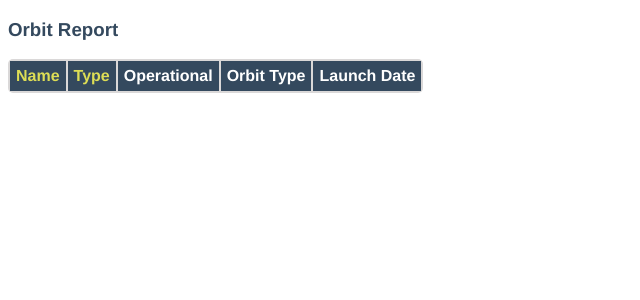
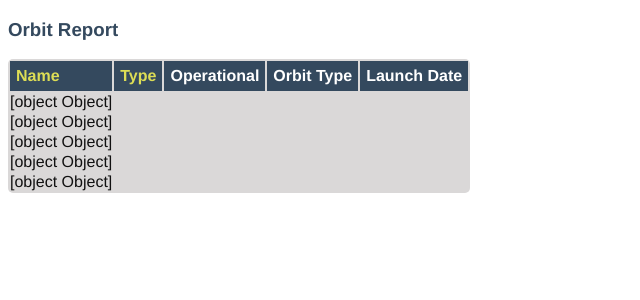
Before and after one commit to cacr26/orbit-report, an Angular app in the folder orbit-report/: page / in a window 1280 px wide. Shown: the top 300 px of the page, without its empty margins (0-640 px from the left). Built offline with nearby package versions, Linux system fonts and the light colour scheme.

Commit message:
section 4 incomplete

```diff
--- a/orbit-report/src/app/orbit-list/orbit-list.component.html
+++ b/orbit-report/src/app/orbit-list/orbit-list.component.html
@@ -7,5 +7,5 @@
       <th>Orbit Type</th>
       <th>Launch Date</th>
    </tr>
-    <tr *ngFor=""></tr>
+    <tr *ngFor="let satellite of satellites">{{satellite}}</tr>
 </table>
```
